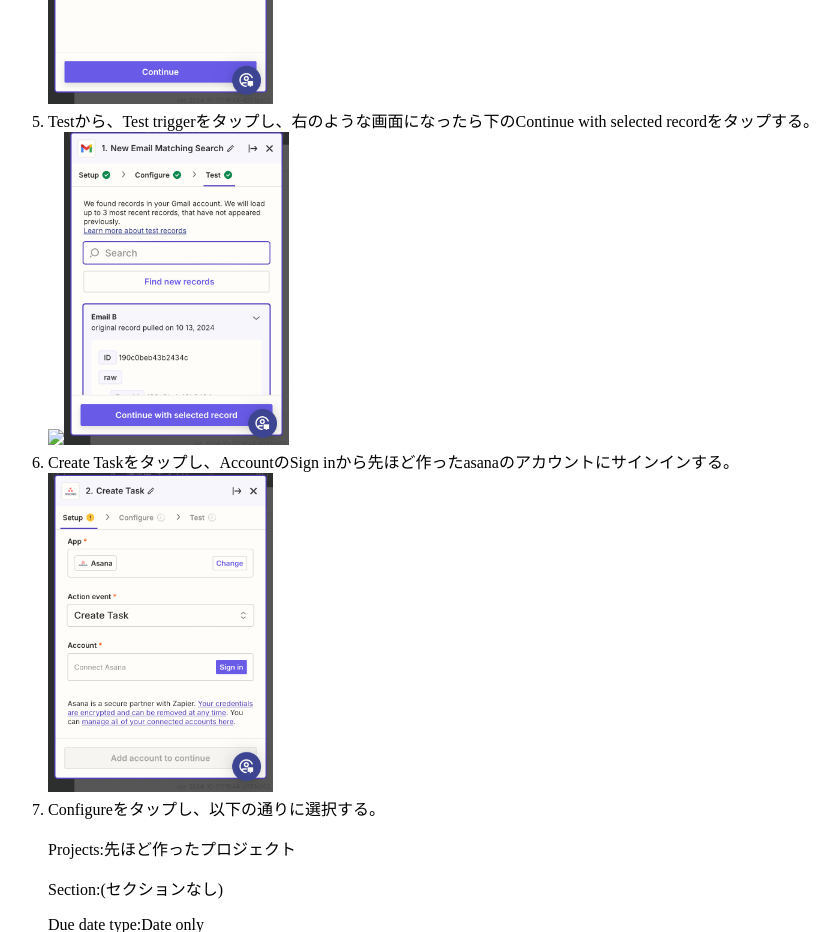
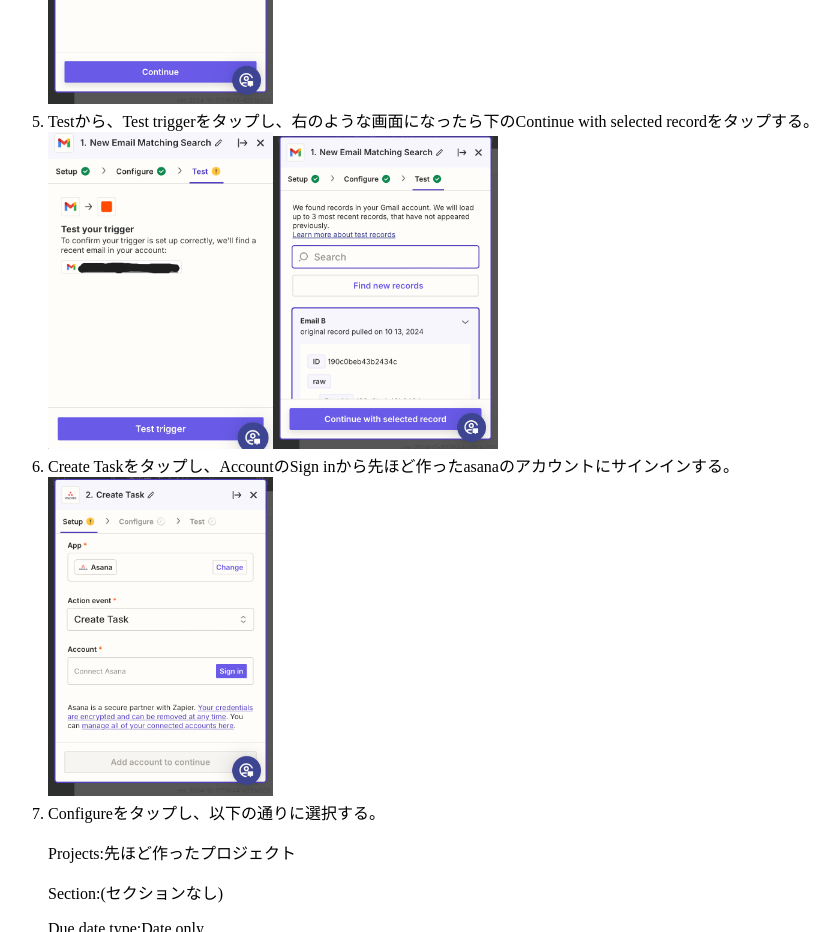
Before and after one commit to catudon/tasktasktask, a plain HTML site: page index.html in a window 1280 px wide. Shown: the part 1000-1932 px from the top of the page, without its empty margins (40-880 px from the left). Drawn offline with Linux system fonts and the light colour scheme.

Commit message:
Update index.html

```diff
--- a/index.html
+++ b/index.html
@@ -24,7 +24,7 @@
          <p>と入力する。</p>
          <img src="IMG_1735.PNG" width="225px"></li>
          <li>Testから、Test triggerをタップし、右のような画面になったら下のContinue with selected recordをタップする。</li>
-         <img src="IMG_1736.PNG" width="225px"><img src="IMG_1737.PNG" width="225px">
+         <img src="IMG_11111.PNG" width="225px"><img src="IMG_1737.PNG" width="225px">
          <li>Create Taskをタップし、AccountのSign inから先ほど作ったasanaのアカウントにサインインする。</li>
          <img src="IMG_1738.PNG" width="225px">
          <li>Configureをタップし、以下の通りに選択する。
```
